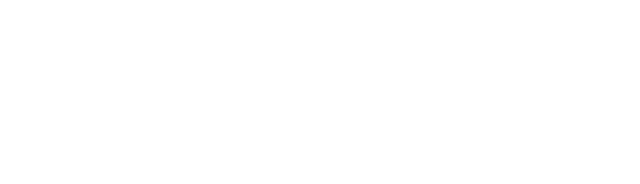
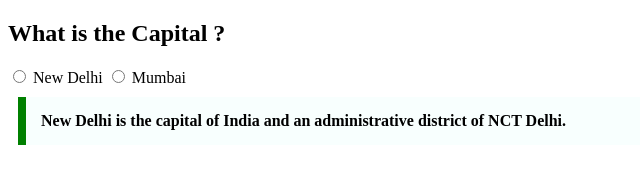
Before and after one commit to acciojob/trivia-parikshitmali17, a website: page main.html in a window 1280 px wide. Shown: the whole page, without its empty margins (0-640 px from the left). Drawn offline with Linux system fonts and the light colour scheme.

Commit message:
created a submission

```diff
--- a/main.html
+++ b/main.html
@@ -1,13 +1,32 @@
 <!DOCTYPE html>
 
-<html>
+<html lang="en">
 
 <head>
+	<meta charset="UTF-8">
 	<link rel="stylesheet" href="styles.css">
+	<style>
+		#pa{
+			Max-width: Around 600px;
+Margin: 10px;
+Padding:15px;
+Border-left: 8px solid green ;
+Background-color: #f8fffe;
+Font-weight: Bold;
+		}
+	</style>
 </head>
 
 <body>
 	<!-- the entire body must be written by student -->
+	<section>
+		<h2>What is the Capital ?</h2>
+	</section>
+	<input  id="D" type="radio">
+	<label for="D">New Delhi</label>
+	<input id="M" type="radio">
+	<label for="M">Mumbai</label>
+	<p id="pa">New Delhi is the capital of India and an administrative district of NCT Delhi.</p>
     <script type="text/javascript" src="./script.js">
 </script>
 
```
